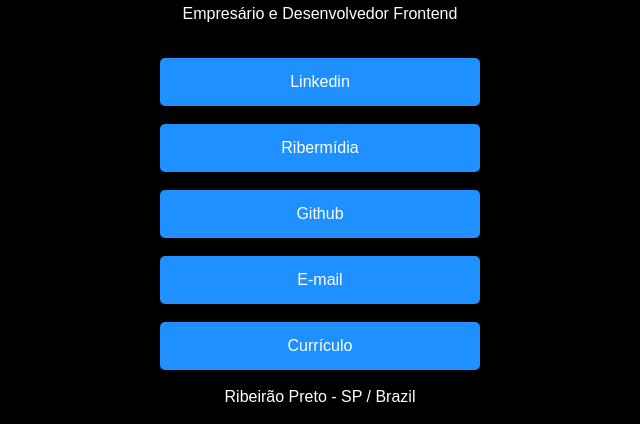
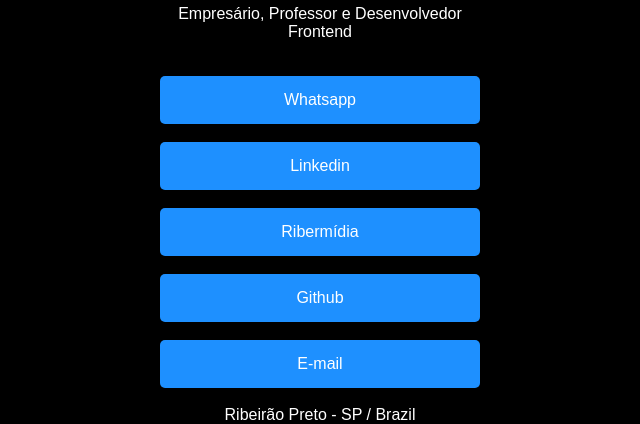
Before and after one commit to JA-Reis/my-links, a plain HTML site: page index.html in a window 1280 px wide. Shown: the part 470-894 px from the top of the page, without its empty margins (320-960 px from the left). Drawn offline with Linux system fonts and the light colour scheme.

Commit message:
Add files via upload

```diff
--- a/index.html
+++ b/index.html
@@ -1,10 +1,9 @@
 <!DOCTYPE html>
-<html lang="en">
+<html lang="pt-br">
   <head>
     <meta charset="UTF-8" />
-    <meta http-equiv="X-UA-Compatible" content="IE=edge" />
     <meta name="viewport" content="width=device-width, initial-scale=1.0" />
-    <title>Document</title>
+    <title>José Augusto Reis</title>
     <link rel="stylesheet" href="style.css" />
   </head>
   <body>
@@ -14,8 +13,13 @@
         alt="Foto de José Augusto, homem de cabelo curto, barba e óculos escuros. Prédio, palmeiras e barracas ao fundo."
       />
       <h1>José Augusto Reis</h1>
-      <p>Empresário e Desenvolvedor Frontend</p>
+      <p>Empresário, Professor e Desenvolvedor Frontend</p>
       <ul>
+        <li>
+          <a href="https://wa.me/+5516997181088?Oi, tudo bem?" target="_blank"
+            >Whatsapp</a
+          >
+        </li>
         <li>
           <a
             href="https://www.linkedin.com/in/jos%C3%A9-augusto-reis-b2a1b25/"
@@ -34,9 +38,6 @@
         <li>
           <a href="mailto:joseaugusto@ribermidia.com.br">E-mail</a>
         </li>
-        <li>
-          <a href="public/Currículo JOSÉ REIS.pdf" target="_blank">Currículo</a>
-        </li>
       </ul>
       <footer>Ribeirão Preto - SP / Brazil</footer>
     </div>
```
